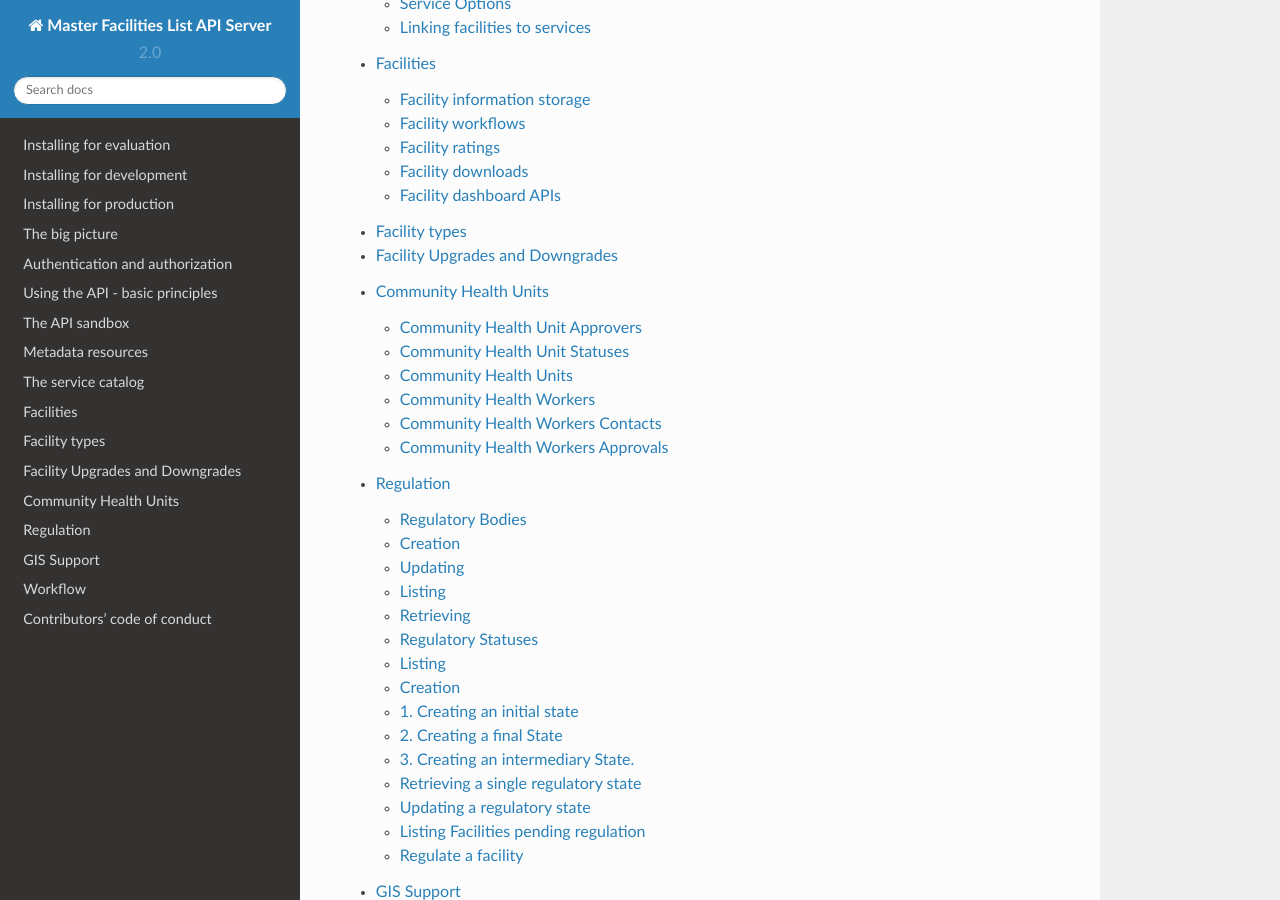
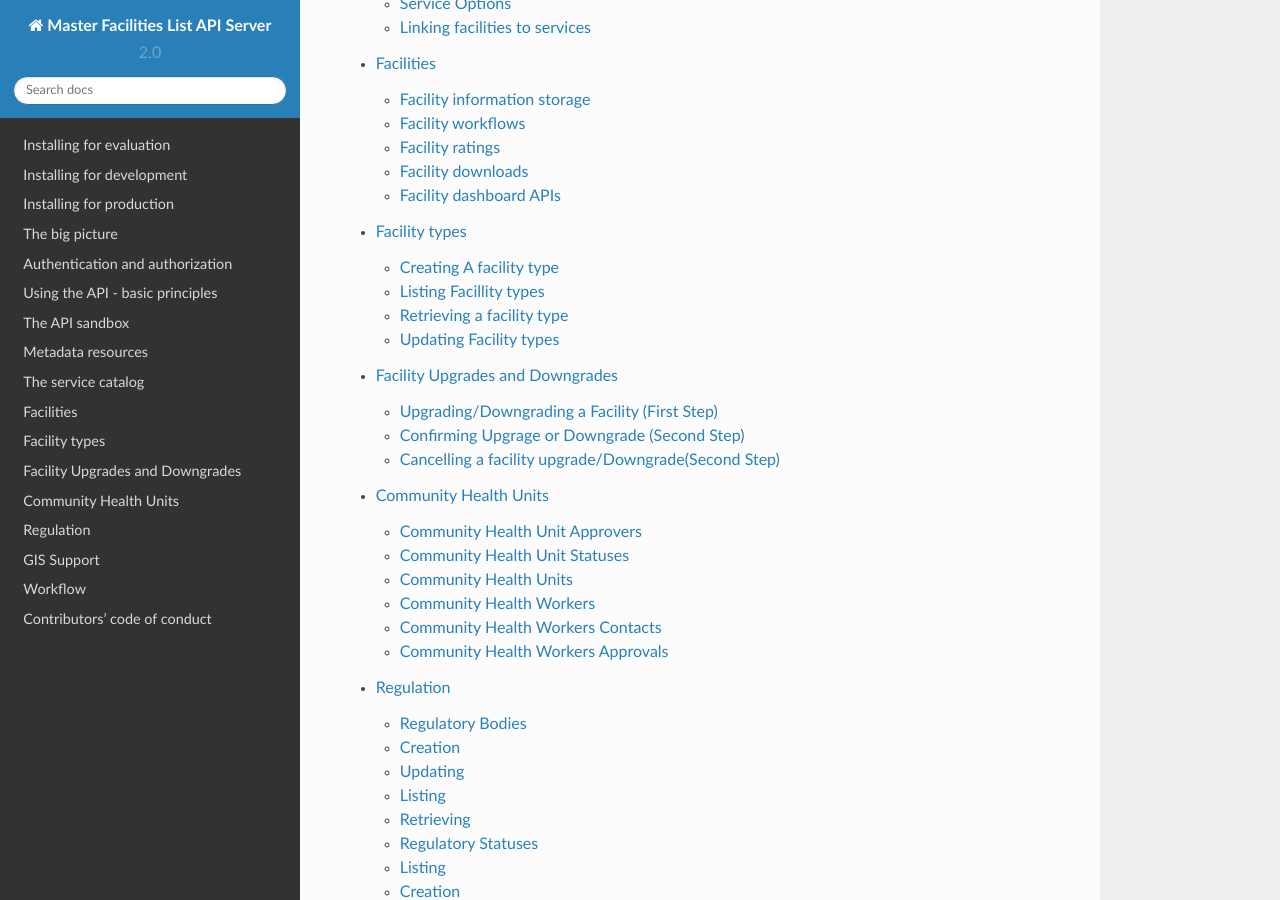
Before and after one commit to MasterFacilityList/mfl_api, a Sphinx documentation site: the page built from docs/index.rst, in a window 1280 px wide and 900 px high, scrolled down 1717 px. Built offline with Sphinx 7.4.7 and the Read the Docs theme 2.0.0, drawn with Linux system fonts in a browser that asks for light colours; some of the changed lines change nothing that is shown.

Commit message:
Checkpoint: finished on upgrade and downgrade documentation.

```diff
--- a/docs/10_facilities.rst
+++ b/docs/10_facilities.rst
@@ -565,7 +565,7 @@
 To rate a facility service, simply make a ``POST`` to ``api/facilities/facility_service_ratings/`` with the
 facility_service's ``id`` and the score given. For example,
 
-.. code-block: javascript
+.. code-block:: javascript
 
     {
         "facility_service": "80613650-f765-4032-a9d3-bb0fc9cc37cc",
@@ -635,49 +635,52 @@
 +++++++++++++++++++++++++++++++++++++++++++++++++++++++++++++
 TBD
 
+
 Facility types
 ==============
-There are many types of facilities ranging from health centers to National Hospitals.
-The different types of facilities are different among the different types of owners.
+There are many types of facilities ranging from health centers,
+hospitals, dispensaries, national hospitals etc.
 
-Facility types form the basis of upgrading and downgrading facilities.
+Facility types form the basis of upgrading and downgrading of facilities.
 
-Creating of faciltity types;
-A facility type has five distinct fields
+A facility type has five distinct fields:
 
-================*===============================================================================
-    Field           *  Explanation
-================*===============================================================================
-    Id          * The primary key of the facility type
+================ ==============================================================
+    Field          Explanation
+================ ==============================================================
+    id            The primary key of the facility type
 
-    Name        *  The name of the facility type e.g HEALTH_CENTER
+    name           The name of the facility type e.g HEALTH_CENTER
 
-    Sub-Division*  A sub-division of the facility type e.g A hospitla has got several
-                    sub divisions e.g District Hospital of Provincial Hospital
+    sub-division   A sub-division of the facility type e.g A hospitla has got
+                   several sub divisions e.g District Hospital of Provincial
+                   Hospital
 
-    Preceeding  * A facility type that comes before the type e.g a Provincial Hospital comes before
-                  a National Hospital
+    preceeding    A facility type that comes before the type e.g a Provincial
+                  Hospital comes before a National Hospital
+================ ==============================================================
 
 
 Creating A facility type
-++++++++++++++++++++++++
-``POST`` to ``api/facilities/facility_types/`` with a payload similar to the one below
+------------------------
+``POST`` to ``api/facilities/facility_types/`` a payload similar to the one below
 
 .. code-block:: javascript
 
     {
-            "name": "Hospital",
-            "sub_division": "Provincial Hospital",
-            "preceding": "950047f7-dae4-4803-9818-9886004daaf1"
+        "name": "Hospital",
+        "sub_division": "Provincial Hospital",
+        "preceding": "950047f7-dae4-4803-9818-9886004daaf1"
     }
 
 
-Expected Response Code
+Expected Response Code:
     ``HTTP 201 CREATED``
 
-Expexcted sample data
+Expexcted sample data:
 
 .. code-block:: javascript
+
     {
         "id": "11494347-f40c-4fbb-8632-cc1f35fe1fc9",
         "created": "2015-05-21T14:38:03.298142Z",
@@ -696,15 +699,16 @@
 
 
 Listing Facillity types
-+++++++++++++++++++++++
+-----------------------
 ``GET`` the URL ``api/facilities/facility_types/``
 
-Sample Reponse data
+Sample Response data:
 
 .. code-block:: javascript
+
         {
             "count": 27,
-            "next": "http://localhost:8000/api/facilities/facility_types/?page=2&page_size=2",
+            "next": "http://localhost:8000/api/facilities/facility_types/?page=2",
             "previous": null,
             "results": [
                 {
@@ -736,32 +740,35 @@
             ]
     }
 
-Expected Response code
+Expected Response code:
     ``HTTP 200 OK``
 
 
-Retrieving facility types
-+++++++++++++++++++++++++
+Retrieving a facility type
+---------------------------
 ``GET`` the URL ``api/facilities/facility_types/<id>/``
 
-For example to get the details of a facility typ whose is 950047f7-dae4-4803-9818-9886004daaf1
-We would do a ``GET`` to the URL ``api/facilities/facility_types/950047f7-dae4-4803-9818-9886004daaf1/``
-Sample Response would be
+For example to get the details of a facility type whose is
+950047f7-dae4-4803-9818-9886004daaf1  do a ``GET`` to the URL
+``api/facilities/facility_types/950047f7-dae4-4803-9818-9886004daaf1/``
+
+Sample Response data:
 
 .. code-block:: javascript
-        {
-            "id": "950047f7-dae4-4803-9818-9886004daaf1",
-            "created": "2015-05-15T13:45:13.592372Z",
-            "updated": "2015-05-15T13:45:13.592404Z",
-            "deleted": false,
-            "active": true,
-            "search": null,
-            "name": "District Hospital",
-            "sub_division": null,
-            "created_by": 1,
-            "updated_by": 1,
-            "preceding": null
-        }
+
+    {
+        "id": "950047f7-dae4-4803-9818-9886004daaf1",
+        "created": "2015-05-15T13:45:13.592372Z",
+        "updated": "2015-05-15T13:45:13.592404Z",
+        "deleted": false,
+        "active": true,
+        "search": null,
+        "name": "District Hospital",
+        "sub_division": null,
+        "created_by": 1,
+        "updated_by": 1,
+        "preceding": null
+    }
 
 
 Expected Response code
@@ -769,19 +776,22 @@
 
 
 Updating Facility types
-++++++++++++++++++++++++
-``PATCH`` the URL `api/facilities/facility_types/<id>/``
-With a payload containing of the fields to be editted. For example to update the facility type's name whose id is
- 950047f7-dae4-4803-9818-9886004daaf1 we would a ``PATCH`` to the URL ``api/facilities/facility_types/950047f7-dae4-4803-9818-9886004daaf1/``with a  payload similar to the one below
+-----------------------
+``PATCH`` the URL ``api/facilities/facility_types/<id>/`` with a payload
+containing the fields to be editted. For example to update a facility type's
+name whose id is 950047f7-dae4-4803-9818-9886004daaf1 do a ``PATCH`` to the URL
+``api/facilities/facility_types/950047f7-dae4-4803-9818-9886004daaf1/``
+with a  payload similar to the one below
 
- .. code-block:: javascript
+.. code-block:: javascript
+
     {
         "name": "District Hospital Editted"
     }
 
 Sample Expected Response data:
 
-..code-block:: javascript:
+.. code-block:: javascript
 
     {
         "id": "950047f7-dae4-4803-9818-9886004daaf1",
@@ -794,33 +804,39 @@
         "sub_division": null,
         "created_by": 1,
         "updated_by": 1,
-        "preceding": null
+        "preceding": null,
     }
 
-Expected Response Code
+Expected Response Code:
     ``HTTP 200 OK``
 
 
 Facility Upgrades and Downgrades
-==================================
+================================
 
-Upgrading or downgrading a facility is as easy as changing the facity type of a facility to another type.
-The person doing this should have the sufficient permssions to do. To get the persmission consult this section.
+Upgrading or downgrading a facility is as easy as changing the
+facility type of a facility to another type. The person doing this should
+have the sufficient permssions to do so.
+This is however a two step process. The First step involves making the upgrade
+or the downgrade and the second involves confirming the upgrade or the
+downgrade.
 
-Upgrading a Facility
-``POST`` to ``api/facilities/facility_upgrade/``
-A payload similar to the one shown below
+Upgrading/Downgrading a Facility (First Step)
+---------------------------------------------
+``POST`` to ``api/facilities/facility_upgrade/`` a payload similar to the one
+shown below
 
-..code-block:: javascript
+.. code-block:: javascript
+
     {
         "reason": "A good reason for the upgrade",
         "facility": "cc585b49-dc42-47a3-a08a-7f2c39633393", // id of the facility
         "facility_type": "57a0351b-accd-4ccf-b19f-38920ea78e75" // id of the facility type
     }
 
-Sample Response Data
+Sample Response Data:
 
-..code-block:: javascript
+.. code-block:: javascript
 
     {
         "id": "70610b2b-ddd8-49b4-8594-52c236a834d2",
@@ -838,26 +854,33 @@
         "facility_type": "57a0351b-accd-4ccf-b19f-38920ea78e75"
     }
 
-Expected Response Code
+Expected Response Code:
     ``HTTP 201 CREATED``
 
 
-This however does not update that a facility has been upgraded. The record has to be confirmed by the CHRIO
-To confirm a facility upgrade/Downgrade
-``PATCH``  ``api/facilities/facility_upgrade/<id>``
-The id identifies a particular facility upgrade
-for example to confirm the facility upgrade we did above we would do a ``PATCH`` to ``api/facilities/facility_upgrade/70610b2b-ddd8-49b4-8594-52c236a834d2`` with the payload below:
+Confirming Upgrage or Downgrade (Second Step)
+---------------------------------------------
+The CHRIO may choose to either to confirm or cancel a facility uprgrade
+or downgrade.
 
-..code-block:: javascript
+To confirm a facility upgrade/Downgrade ``PATCH``
+``api/facilities/facility_upgrade/<id>`` where the id identifies a particular
+facility upgrade/downgrade.
+
+For example to confirm the facility upgrade done above do a ``PATCH`` to
+``api/facilities/facility_upgrade/70610b2b-ddd8-49b4-8594-52c236a834d2``
+with the payload below:
+
+.. code-block:: javascript
 
     {
         "is_confirmed": true
     }
 
 
-Expected Response data
+Expected Response data:
 
-..code-block:: javascript
+.. code-block:: javascript
 
     {
         "id": "70610b2b-ddd8-49b4-8594-52c236a834d2",
@@ -879,16 +902,27 @@
     ``HTTP 200 OK``
 
 
-Cancelling a facility upgrade/Downgrade
-++++++++++++++++++++++++++++++++++++++++
-Cancelling a facility upgrade or downgrade is very similar to confirming a facility upgrade with a minor change
+Cancelling a facility upgrade/Downgrade(Second Step)
+----------------------------------------------------
+Cancelling a facility upgrade or downgrade is very similar to confirming a
+facility upgrade with a minor change
 in the payload sent.
-Do a ``PATCH``  to the url ``api/facilities/facility_upgrade/<id>/`` with a payload such as below:
+
+Do a ``PATCH``  to the url ``api/facilities/facility_upgrade/<id>/``
+with a payload similar to the one shown below:
 
 .. code-block:: javascript
+
     {
         "is_cancelled": true
     }
 
+
+.. note::
+
+    It is after the confirmation of a facility upgrade or downgrade that a facility
+    is deemed to have been upgraded or downgraded and the changes reflected in
+    the facility.
+
 .. toctree::
     :maxdepth: 2
```
